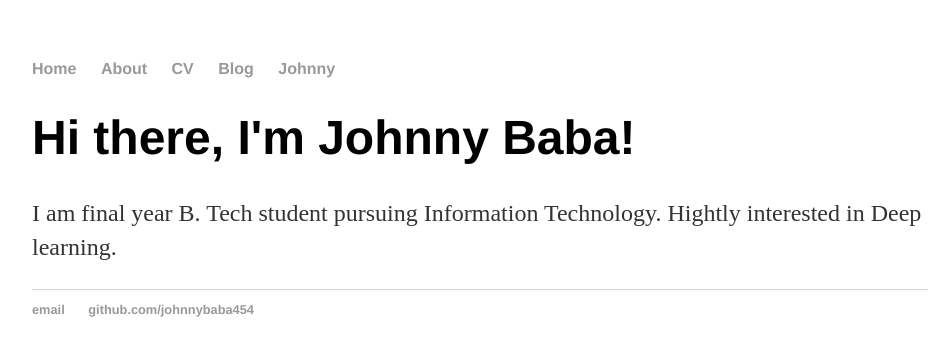
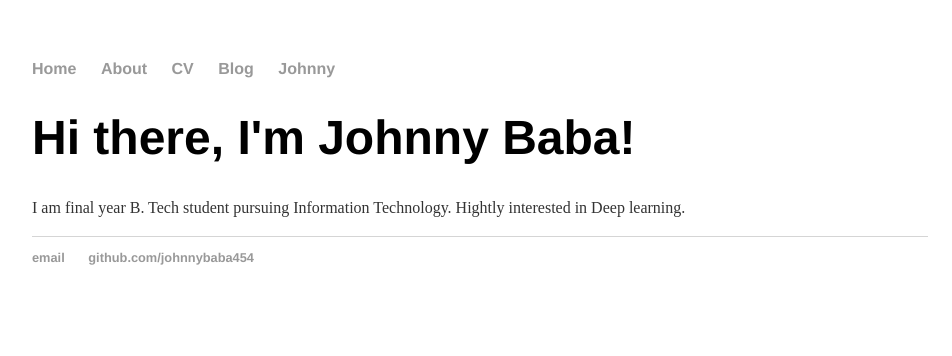
Before and after one commit to johnnybaba454/johnnybaba454.github.io, a Jekyll site: the page built from index.html, in a window 1280 px wide. Shown: the top 356 px of the page, without its empty margins (160-1112 px from the left). Built offline with Jekyll 4.4.1, drawn with Linux system fonts in a browser that asks for light colours; Markdown is read by kramdown in place of the engine named in the settings.

Commit message:
Update main.css

```diff
--- a/css/main.css
+++ b/css/main.css
@@ -24,7 +24,6 @@ h1 {
     font-family:'Helvetica', 'Arial', 'Sans-Serif';
 }
 p {
-    font-size: 1.5em;
     line-height: 1.4em;
     color: #333;
 }
```
